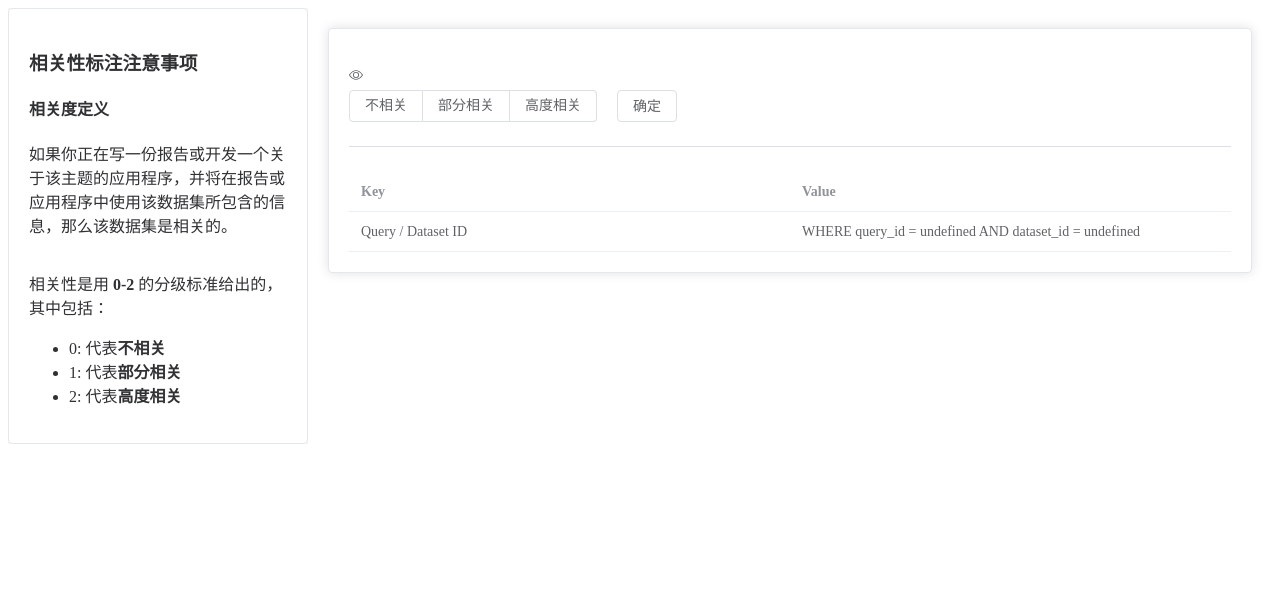
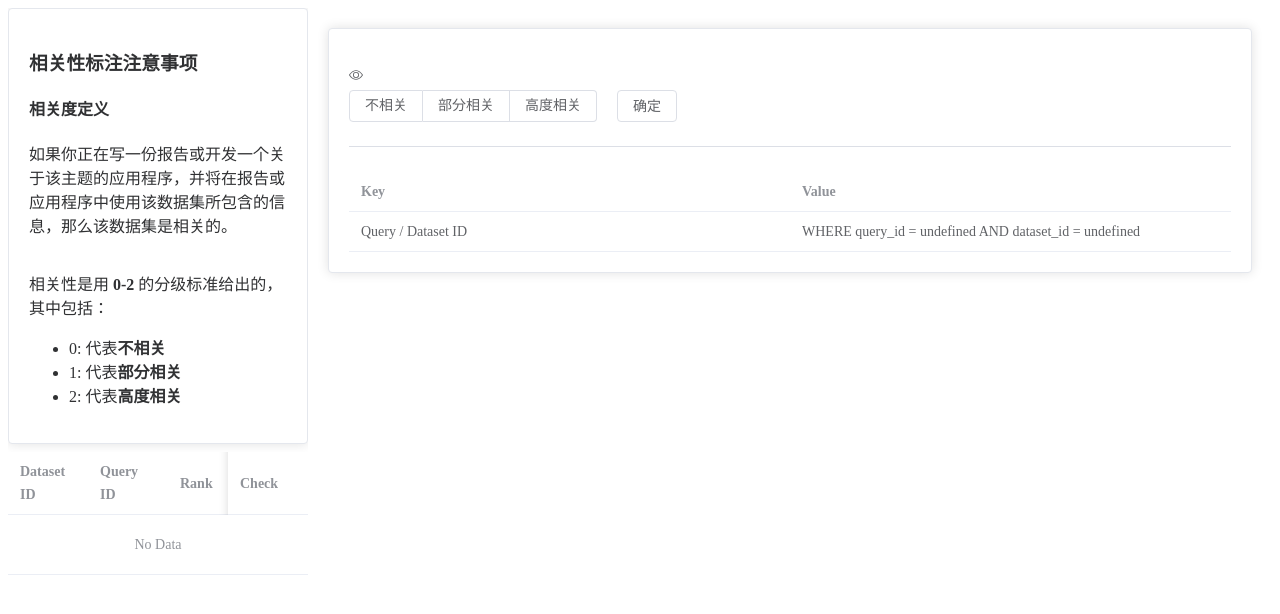
Before and after one commit to String10/ChinaOpenDataPortal-DataRanking, a Vue app in the folder frontend/: page / in a window 1280 px wide. Shown: the top 614 px of the page. Built offline with nearby package versions, Linux system fonts and the light colour scheme; no server answers.

Commit message:
show ranking history

```diff
--- a/frontend/src/components/DetailCard.vue
+++ b/frontend/src/components/DetailCard.vue
@@ -1,5 +1,5 @@
 <script setup lang="ts">
-import { computed, ref } from 'vue'
+import { computed, ref, watchEffect } from 'vue'
 import { View as IconView } from '@element-plus/icons-vue'
 
 import { update_qdpairs_ranking } from '@/utils/fetch'
@@ -8,9 +8,13 @@ import type { Metadata, Query, RequestState } from '@/utils/types'
 const props = defineProps<{
   query: Query | null
   metadata: Metadata | null
+  last_rank: number
 }>()
 
-const rank = ref<number>(0)
+const rank = ref<number>(props.last_rank)
+watchEffect(() => {
+  rank.value = props.last_rank
+})
 
 // update ranking
 const emit = defineEmits(['refresh'])
@@ -26,7 +30,7 @@ const updateRanking = () =>
     (res) => {
       request_state.value = res
       if (res?.state === 0) {
-        emit('refresh')
+        emit('refresh', rank.value)
 
         rank.value = 0
         request_state.value = null
--- a/frontend/src/views/RankingView.vue
+++ b/frontend/src/views/RankingView.vue
@@ -4,12 +4,36 @@ import { ref } from 'vue'
 import DetailCard from '@/components/DetailCard.vue'
 import TaskCard from '@/components/TaskCard.vue'
 import { fetch_metadata, fetch_qdpairs_unranked_one, fetch_query } from '@/utils/fetch'
-import type { Metadata, Query } from '@/utils/types'
+import type { QDPair, Metadata, Query } from '@/utils/types'
 
+interface History extends QDPair {
+  rank: number
+}
 const query = ref<Query | null>(null)
 const metadata = ref<Metadata | null>(null)
+const rank = ref<number>(0)
 
-const refresh = () => {
+const history = ref<History[]>([])
+
+const refresh = (rank: number) => {
+  if (rank >= 0 && metadata.value && query.value) {
+    const qdpairIndex = history.value.findIndex((qdpair) => {
+      return (
+        qdpair.dataset_id === metadata.value?.dataset_id &&
+        qdpair.query_id === query.value?.query_id
+      )
+    })
+
+    if (qdpairIndex !== -1) {
+      history.value[qdpairIndex].rank = rank
+    } else {
+      history.value.push({
+        dataset_id: metadata.value.dataset_id,
+        query_id: query.value.query_id,
+        rank: rank
+      })
+    }
+  }
   fetch_qdpairs_unranked_one().then((res) => {
     if (!res) {
       return
@@ -19,15 +43,46 @@ const refresh = () => {
   })
 }
 
-refresh()
+const check_history = (idx: number) => {
+  const qdpair = history.value[idx]
+  fetch_query(qdpair.query_id).then((res) => (query.value = res))
+  fetch_metadata(qdpair.dataset_id).then((res) => (metadata.value = res))
+  rank.value = qdpair.rank
+}
+
+refresh(-1)
 </script>
 
 <template>
   <div class="common-layout">
     <el-container>
-      <el-aside width="300px"> <TaskCard /></el-aside>
+      <el-aside width="300px">
+        <TaskCard />
+        <el-table :data="history" style="width: 100%; margin-top: 8px" max-height="800">
+          <el-table-column prop="dataset_id" label="Dataset ID" />
+          <el-table-column prop="query_id" label="Query ID" />
+          <el-table-column prop="rank" label="Rank" />
+          <el-table-column fixed="right" label="Check">
+            <template #default="scope">
+              <el-button link type="primary" @click.prevent="check_history(scope.$index)">
+                Check
+              </el-button>
+            </template>
+          </el-table-column>
+        </el-table>
+      </el-aside>
       <el-main>
-        <DetailCard :query="query" :metadata="metadata" @refresh="refresh" />
+        <DetailCard
+          :query="query"
+          :metadata="metadata"
+          :last_rank="rank"
+          @refresh="
+            (new_rank) => {
+              rank = 0
+              refresh(+new_rank)
+            }
+          "
+        />
       </el-main>
     </el-container>
   </div>
```
Also changed, not shown: 1 other file (tests, documents, lock files or other folders).
